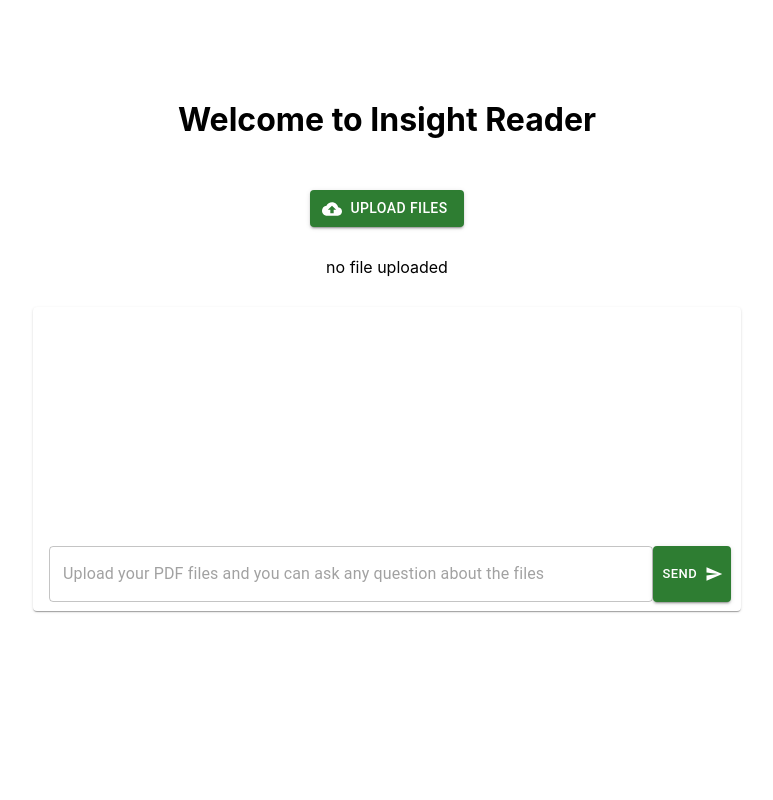
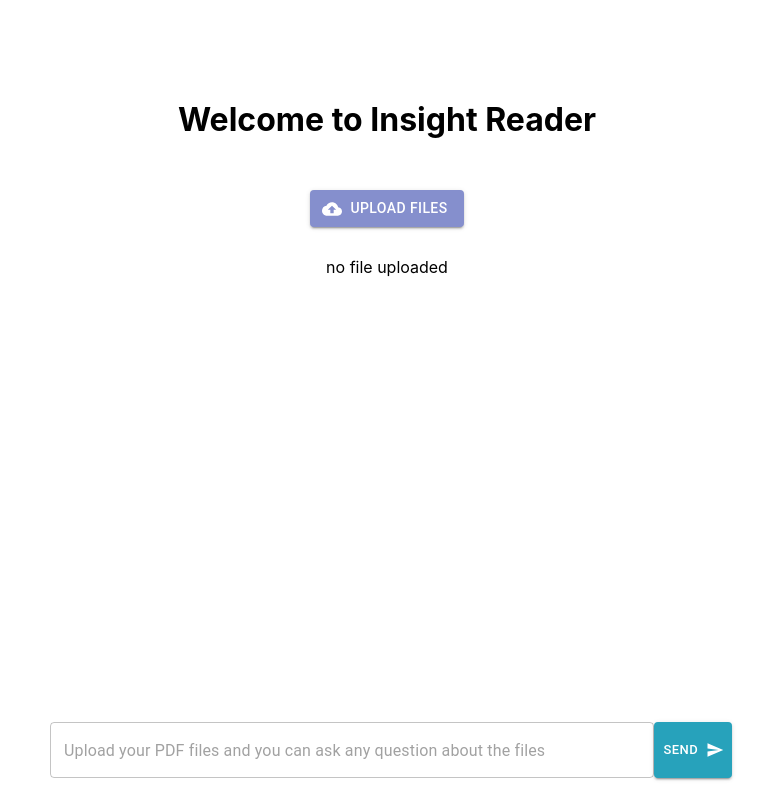
Before and after one commit to chiangamy210/Insight_Reader, a React (Create React App) app: page / in a window 1280 px wide. Shown: the whole page, without its empty margins (253-1026 px from the left). Built offline with nearby package versions, Linux system fonts and the light colour scheme.

Commit message:
modify ui and add scrollintoview

```diff
--- a/src/component/ChatBox.js
+++ b/src/component/ChatBox.js
@@ -1,115 +1,7 @@
-// import { useState } from "react";
-// import { InputBox } from "./InputBox";
-// import axios from "axios";
-// import { Box, Paper, styled, Typography } from "@mui/material";
-// import { green } from "@mui/material/colors";
-// // import ReactMarkdown from "react-markdown";
-
-// //TODO modify ui
-// export function ChatBox() {
-//   const [loading, setLoading] = useState(false);
-//   const [inputValue, setInputValue] = useState("");
-//   const [messages, setMessages] = useState([]);
-
-//   const DOAMIN = "http://localhost:5001";
-
-//   function handleChange(e) {
-//     const value = e.target.value;
-//     setInputValue(value);
-//   }
-
-//   function splitLongMessage(text, chunkSize = 500) {
-//     const chunks = [];
-//     for (let i = 0; i < text.length; i += chunkSize) {
-//       chunks.push(text.slice(i, i + chunkSize));
-//     }
-//     return chunks;
-//   }
-//   async function handleSend() {
-//     try {
-//       const question = inputValue;
-//       if (inputValue !== "") {
-//         const newMessage = {
-//           id: Date.now(),
-//           text: inputValue,
-//           isUser: true,
-//         };
-//         setLoading(true);
-//         setMessages((prevMessage) => [...prevMessage, newMessage]);
-//         setInputValue("");
-//       }
-
-//       const response = await axios.get(`${DOAMIN}/chat`, {
-//         params: { question },
-//       });
-
-//       const botMessage = {
-//         id: Date.now(),
-//         text: response.data,
-//         isUser: false,
-//       };
-
-//       setMessages((prevMessage) => [...prevMessage, botMessage]);
-//     } catch (error) {
-//       console.error(error);
-//     } finally {
-//       setLoading(false);
-//     }
-//   }
-
-//   //TODO: fix long answer **problem
-//   const MessageBubble = styled(Box, {
-//     shouldForwardProp: (prop) => prop !== "isUser",
-//   })(({ isUser }) => ({
-//     padding: 10,
-//     margin: 5,
-//     borderRadius: 10,
-//     maxWidth: "70%",
-//     display: "flex",
-//     alignSelf: isUser ? "flex-end" : "flex-start",
-//     background: isUser ? "pink" : "blue",
-//     color: isUser ? "white" : "white",
-//   }));
-
-//   return (
-//     <Paper
-//       sx={{
-//         p: "2px 4px",
-//         display: "flex",
-//         flexDirection: "column",
-//         alignItems: "center",
-//         width: 700,
-//         minHeight: 300,
-//       }}
-//     >
-//       {messages.map((message) => (
-//         <MessageBubble key={message.id} isUser={message.isUser}>
-//           <Typography>{message.text}</Typography>
-//         </MessageBubble>
-//       ))}
-
-//       <Box
-//         sx={{
-//           width: "100%",
-//           marginTop: "auto",
-//           padding: "5px",
-//         }}
-//       >
-//         <InputBox
-//           handleChange={handleChange}
-//           handleSend={handleSend}
-//           loading={loading}
-//           inputValue={inputValue}
-//         />
-//       </Box>
-//     </Paper>
-//   );
-// }
-
-import { useState } from "react";
+import { useEffect, useRef, useState } from "react";
 import { InputBox } from "./InputBox";
 import axios from "axios";
-import { Box, Paper, styled, Typography } from "@mui/material";
+import { Box, styled } from "@mui/material";
 import ReactMarkdown from "react-markdown";
 import { v4 as uuidv4 } from "uuid";
 
@@ -117,15 +9,22 @@
   const [loading, setLoading] = useState(false);
   const [inputValue, setInputValue] = useState("");
   const [messages, setMessages] = useState([]);
+  const messageEl = useRef("");
 
   const DOAMIN = "http://localhost:5001";
+
+  useEffect(() => {
+    if (messageEl.current) {
+      messageEl.current.scrollTop = messageEl.current.scrollHeight;
+    }
+  }, [messages]);
 
   function handleChange(e) {
     const value = e.target.value;
     setInputValue(value);
   }
 
-  function splitLongMessage(text, chunkSize = 2000) {
+  function splitLongMessage(text, chunkSize = 2500) {
     const chunks = [];
     let startIndex = 0;
 
@@ -187,40 +86,56 @@
   const MessageBubble = styled(Box, {
     shouldForwardProp: (prop) => prop !== "isUser",
   })(({ isUser }) => ({
-    padding: 10,
+    padding: "0px 15px",
     margin: 5,
-    borderRadius: 10,
-    maxWidth: "70%",
+    borderRadius: 25,
+    maxWidth: isUser ? "70%" : "100%",
     display: "flex",
     alignSelf: isUser ? "flex-end" : "flex-start",
-    background: isUser ? "pink" : "blue",
-    color: isUser ? "white" : "white",
+    background: isUser ? "#FAB10C" : "#D6D6D6",
+    color: isUser ? "white" : "black",
+    letterSpacing: 2,
+    fontFamily: "Microsoft Yahei",
   }));
 
   return (
-    <Paper
+    <div
+      style={{
+        display: "flex",
+        justifyContent: "center",
+        minHeight: 300,
+        maxHeight: 700,
+        maxWidth: 690,
+      }}
+    >
+      <Box
+        ref={messageEl}
         sx={{
-        p: "2px 4px",
+          p: "20px",
           display: "flex",
           flexDirection: "column",
           alignItems: "center",
-        width: 700,
-        minHeight: 300,
+          width: "100%",
+
+          overflowY: "auto",
         }}
       >
         {messages.map((message) => (
           <MessageBubble key={message.id} isUser={message.isUser}>
-          <Typography>
+            <div>
               <ReactMarkdown>{message.text}</ReactMarkdown>
-          </Typography>
+            </div>
           </MessageBubble>
         ))}
 
         <Box
           sx={{
             width: "100%",
-          marginTop: "auto",
-          padding: "5px",
+            bottom: 20,
+            display: "flex",
+            justifyContent: "center",
+            position: "fixed",
+            background: "white",
           }}
         >
           <InputBox
@@ -230,6 +145,7 @@
             inputValue={inputValue}
           />
         </Box>
-    </Paper>
+      </Box>
+    </div>
   );
 }
--- a/src/component/InputBox.js
+++ b/src/component/InputBox.js
@@ -3,11 +3,6 @@
 import SendIcon from "@mui/icons-material/Send";
 
 export function InputBox({ handleChange, handleSend, loading, inputValue }) {
-  const StyledTextField = styled(TextField)({
-    flexGrow: 1,
-    marginRight: "8px",
-  });
-
   return (
     <Box
       component="form"
@@ -31,8 +26,8 @@
         }}
       />
       <LoadingButton
+        style={{ backgroundColor: "#27A2BB" }}
         size="small"
-        color="success"
         onClick={handleSend}
         endIcon={<SendIcon />}
         loading={loading}
--- a/src/component/Upload.js
+++ b/src/component/Upload.js
@@ -2,7 +2,6 @@
 import { styled } from "@mui/material/styles";
 import Button from "@mui/material/Button";
 import CloudUploadIcon from "@mui/icons-material/CloudUpload";
-import { pink } from "@mui/material/colors";
 
 const VisuallyHiddenInput = styled("input")({
   clip: "rect(0 0 0 0)",
@@ -24,8 +23,7 @@
       variant="contained"
       tabIndex={-1}
       startIcon={<CloudUploadIcon />}
-      style={{ margin: 30 }}
-      color="success"
+      style={{ margin: 30, background: "#858FCD" }}
     >
       Upload files
       <VisuallyHiddenInput
```
Also changed, not shown: 1 other file (tests, documents, lock files or other folders). Lines whose indentation alone changed are shown as unchanged.
